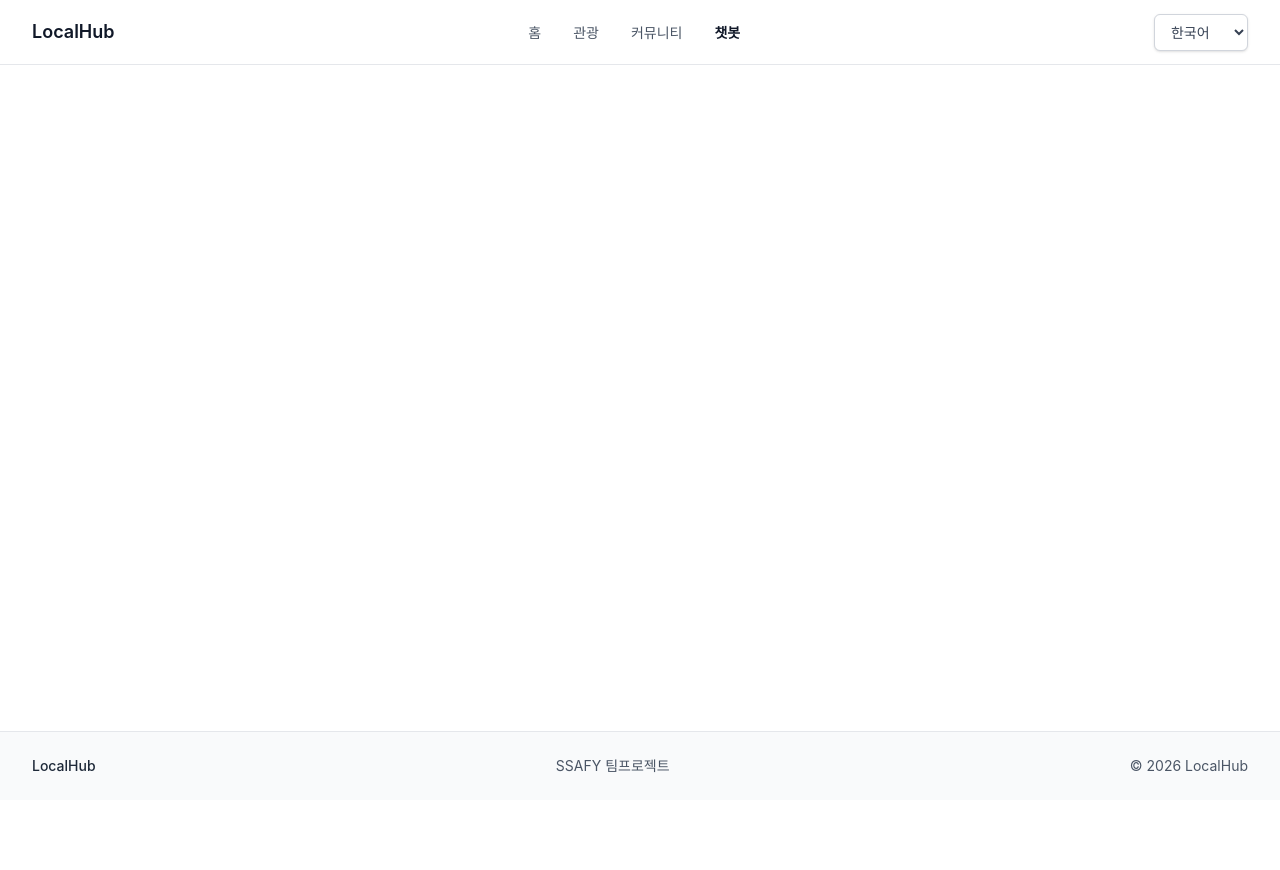
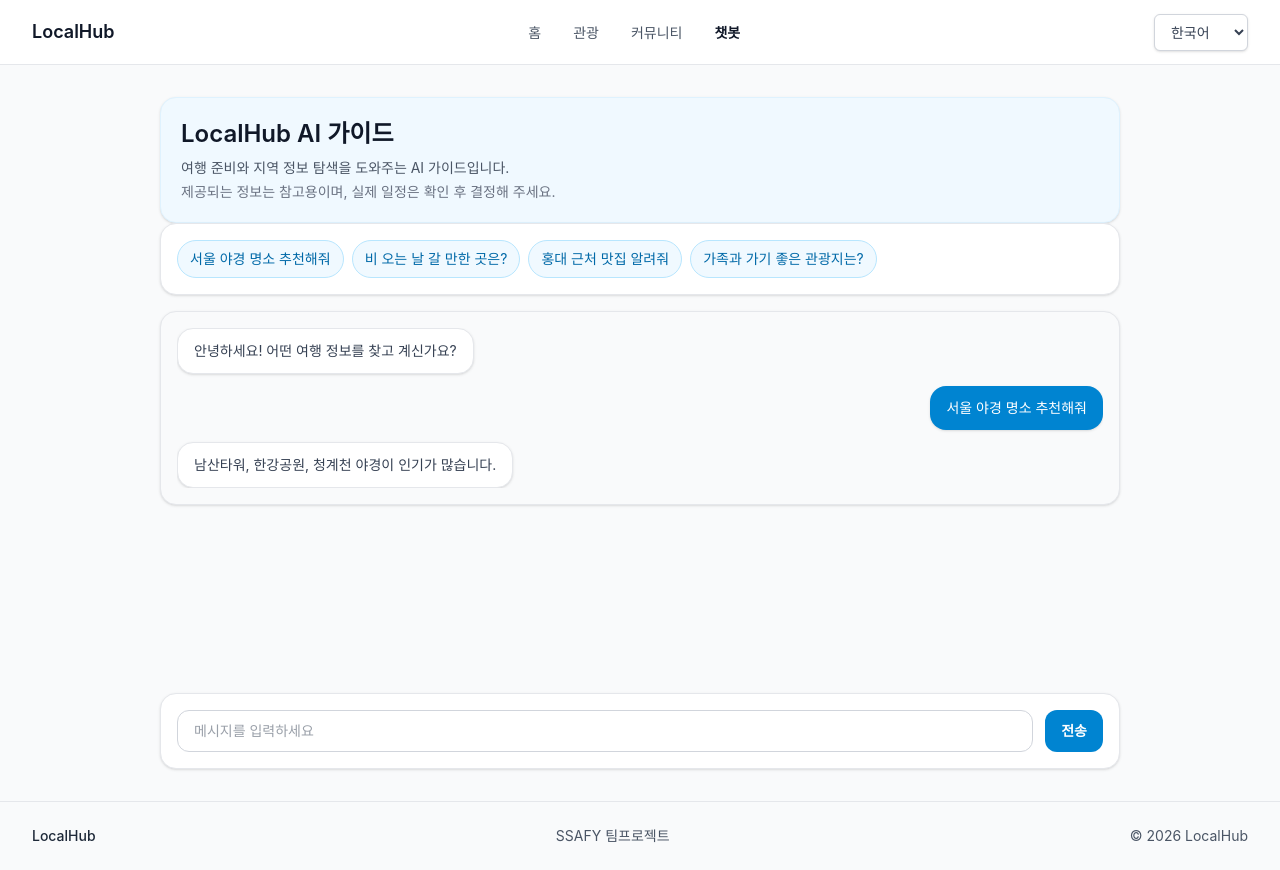
Before and after one commit to kosyunderbar/chatbot_test, a Vue app in the folder frontend/: page /chatbot in a window 1280 px wide. Before the commit the page ends 800 px from the top, so only its background shows below. Built offline with nearby package versions, Linux system fonts and the light colour scheme.

Commit message:
feat: 챗봇 페이지 기본 UI 구현

```diff
--- /dev/null
+++ b/frontend/src/components/chatbot/ChatHeader.vue
@@ -0,0 +1,13 @@
+<script setup lang="ts"></script>
+
+<template>
+  <section class="mx-auto w-full max-w-5xl px-4 pt-6 sm:px-6 lg:px-8">
+    <div class="rounded-2xl border border-sky-100 bg-sky-50 p-5 shadow-sm">
+      <h1 class="text-2xl font-semibold text-gray-900">LocalHub AI 가이드</h1>
+      <p class="mt-2 text-sm text-gray-600">
+        여행 준비와 지역 정보 탐색을 도와주는 AI 가이드입니다.
+      </p>
+      <p class="mt-1 text-sm text-gray-500">제공되는 정보는 참고용이며, 실제 일정은 확인 후 결정해 주세요.</p>
+    </div>
+  </section>
+</template>
--- /dev/null
+++ b/frontend/src/components/chatbot/ChatInput.vue
@@ -0,0 +1,17 @@
+<script setup lang="ts">
+import BaseButton from '../common/BaseButton.vue'
+import BaseInput from '../common/BaseInput.vue'
+
+const handleSubmit = (event: Event) => {
+  event.preventDefault()
+}
+</script>
+
+<template>
+  <section class="mx-auto w-full max-w-5xl px-4 pb-6 sm:px-6 lg:px-8">
+    <form class="flex flex-col gap-3 rounded-2xl border border-gray-200 bg-white p-4 shadow-sm sm:flex-row" @submit="handleSubmit">
+      <BaseInput placeholder="메시지를 입력하세요" class="flex-1" />
+      <BaseButton type="submit">전송</BaseButton>
+    </form>
+  </section>
+</template>
--- /dev/null
+++ b/frontend/src/components/chatbot/ChatMessageBubble.vue
@@ -0,0 +1,19 @@
+<script setup lang="ts">
+interface Props {
+  role: 'user' | 'assistant'
+  text: string
+}
+
+const props = defineProps<Props>()
+</script>
+
+<template>
+  <div class="flex" :class="props.role === 'user' ? 'justify-end' : 'justify-start'">
+    <div
+      class="max-w-[80%] rounded-2xl px-4 py-3 text-sm shadow-sm"
+      :class="props.role === 'user' ? 'bg-sky-600 text-white' : 'bg-white text-gray-700 border border-gray-200'"
+    >
+      {{ props.text }}
+    </div>
+  </div>
+</template>
--- /dev/null
+++ b/frontend/src/components/chatbot/ChatMessageList.vue
@@ -0,0 +1,19 @@
+<script setup lang="ts">
+import ChatMessageBubble from './ChatMessageBubble.vue'
+
+const messages: Array<{ role: 'user' | 'assistant'; text: string }> = [
+  { role: 'assistant', text: '안녕하세요! 어떤 여행 정보를 찾고 계신가요?' },
+  { role: 'user', text: '서울 야경 명소 추천해줘' },
+  { role: 'assistant', text: '남산타워, 한강공원, 청계천 야경이 인기가 많습니다.' },
+]
+</script>
+
+<template>
+  <section class="mx-auto w-full max-w-5xl flex-1 px-4 py-4 sm:px-6 lg:px-8">
+    <div class="flex h-full flex-col gap-3 rounded-2xl border border-gray-200 bg-gray-50 p-4 shadow-sm">
+      <div class="flex-1 space-y-3 overflow-y-auto">
+        <ChatMessageBubble v-for="(message, index) in messages" :key="index" :role="message.role" :text="message.text" />
+      </div>
+    </div>
+  </section>
+</template>
--- /dev/null
+++ b/frontend/src/components/chatbot/ChatSuggestionList.vue
@@ -0,0 +1,23 @@
+<script setup lang="ts">
+const suggestions = [
+  '서울 야경 명소 추천해줘',
+  '비 오는 날 갈 만한 곳은?',
+  '홍대 근처 맛집 알려줘',
+  '가족과 가기 좋은 관광지는?',
+]
+</script>
+
+<template>
+  <section class="mx-auto w-full max-w-5xl px-4 sm:px-6 lg:px-8">
+    <div class="flex flex-wrap gap-2 rounded-2xl border border-gray-200 bg-white p-4 shadow-sm">
+      <button
+        v-for="suggestion in suggestions"
+        :key="suggestion"
+        type="button"
+        class="rounded-full border border-sky-200 bg-sky-50 px-3 py-2 text-sm text-sky-700 transition hover:bg-sky-100"
+      >
+        {{ suggestion }}
+      </button>
+    </div>
+  </section>
+</template>
--- a/frontend/src/router/index.ts
+++ b/frontend/src/router/index.ts
@@ -18,6 +18,11 @@ const router = createRouter({
       name: 'community',
       component: () => import('../views/CommunityView.vue'),
     },
+    {
+      path: '/chatbot',
+      name: 'chatbot',
+      component: () => import('../views/ChatbotView.vue'),
+    },
   ],
 })
 
--- /dev/null
+++ b/frontend/src/views/ChatbotView.vue
@@ -0,0 +1,15 @@
+<script setup lang="ts">
+import ChatHeader from '../components/chatbot/ChatHeader.vue'
+import ChatInput from '../components/chatbot/ChatInput.vue'
+import ChatMessageList from '../components/chatbot/ChatMessageList.vue'
+import ChatSuggestionList from '../components/chatbot/ChatSuggestionList.vue'
+</script>
+
+<template>
+  <main class="flex min-h-[calc(100vh-4rem)] flex-col bg-gray-50 py-2">
+    <ChatHeader />
+    <ChatSuggestionList />
+    <ChatMessageList />
+    <ChatInput />
+  </main>
+</template>
```
